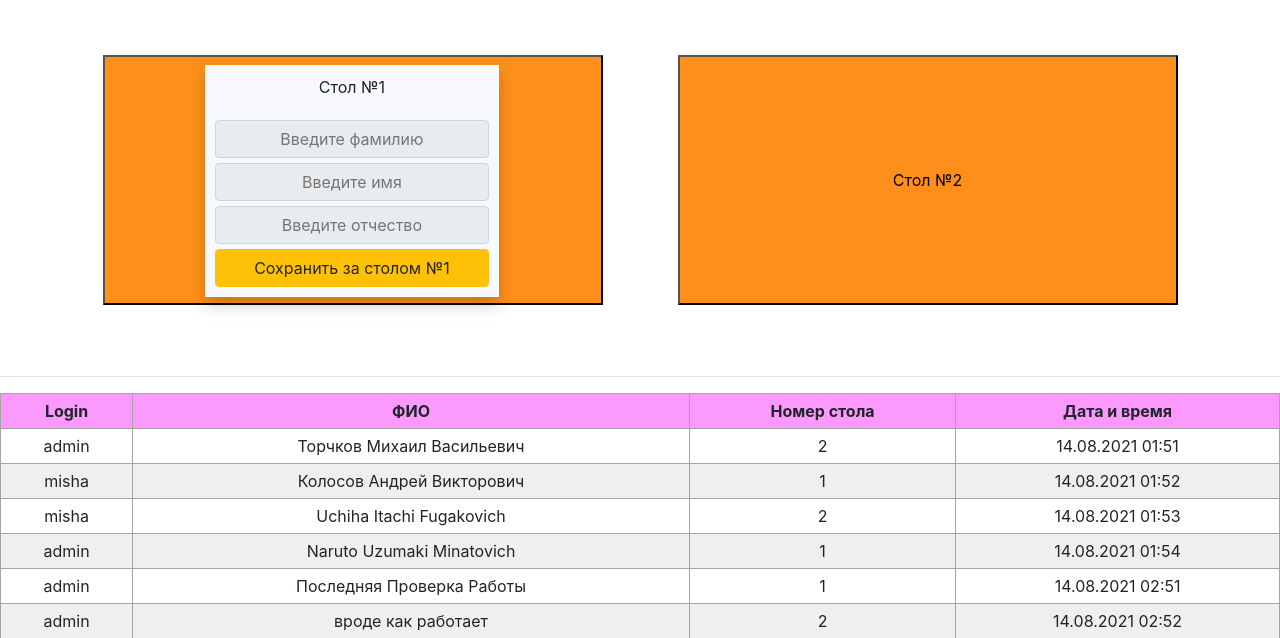
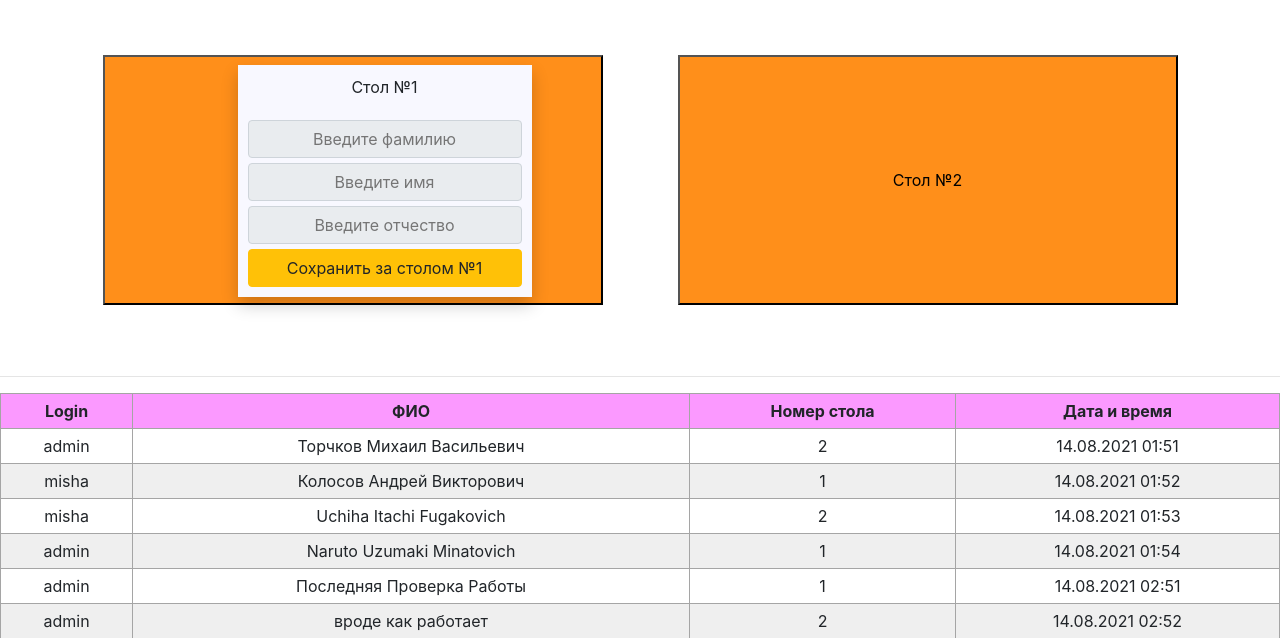
Before and after one commit to FreeTen1/Test_Metro, a Django app: page / in a window 1280 px wide, after a click on "Стол №1". Shown: the part 57-695 px from the top of the page. Run offline with Django 3.2, Linux system fonts and the light colour scheme; a user stored in the database is signed in; data comes from the database, SQL or seed files in the repository; some libraries are stand-ins or nearby versions.

Commit message:
update beauty

```diff
--- a/static/my_style.css
+++ b/static/my_style.css
@@ -13,7 +13,8 @@
 
 .dropdown-content {
     padding: 10px;
-    margin: 10px 8%;
+    margin-top: 10px;
+    margin-left: 135px;
     display: none;
     justify-content: center;
     align-items: center;
```
